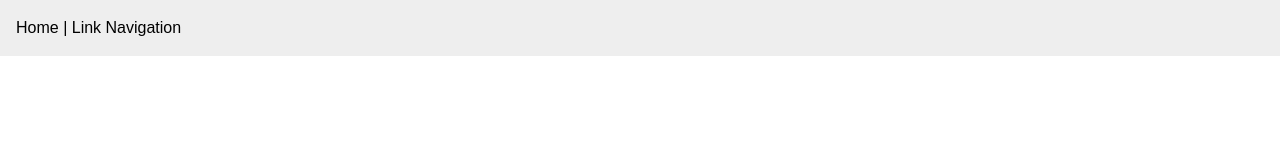
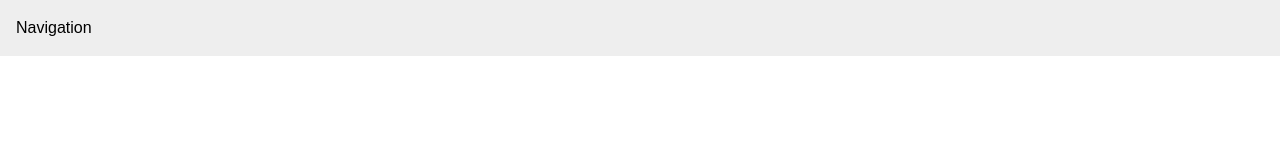
Before and after one commit to juliakonzett/accessibility-x-file, a Next.js app: page / in a window 1280 px wide. Shown: the top 160 px of the page. Built offline with nearby package versions, Linux system fonts and the light colour scheme.

Commit message:
changed ariaLabel

```diff
--- a/src/components/Navbar.tsx
+++ b/src/components/Navbar.tsx
@@ -1,7 +1,14 @@
+import LinkNavigation from './LinkNavigation';
+
 export default function Navbar() {
   return (
     <nav style={{ padding: '1rem', background: '#eee' }}>
-      <a href='/'>Home</a> | <a href='/linknavigation'>Link Navigation</a>
+      <LinkNavigation
+        ariaLabel={'Öffnet Navigationsseite im gleichen Tab'}
+        target={false}
+        href={'/linknavigation'}
+        name={'Navigation'}
+      />
     </nav>
   );
 }
```
